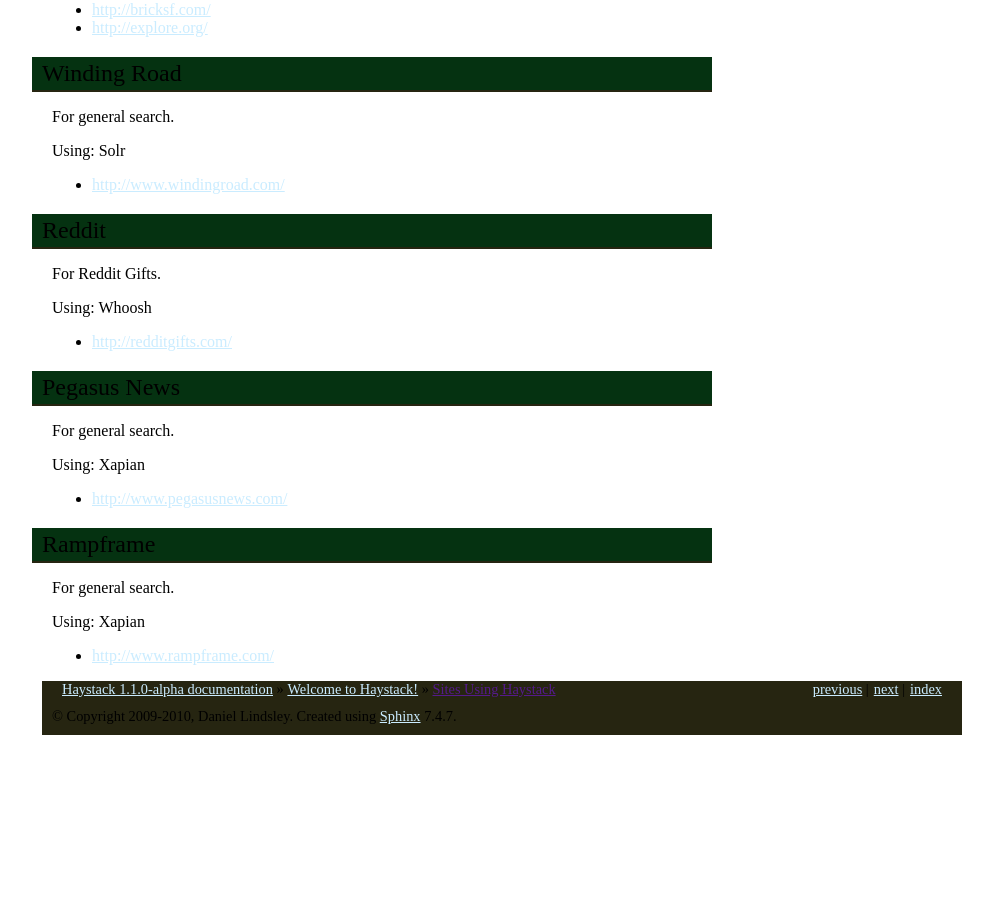
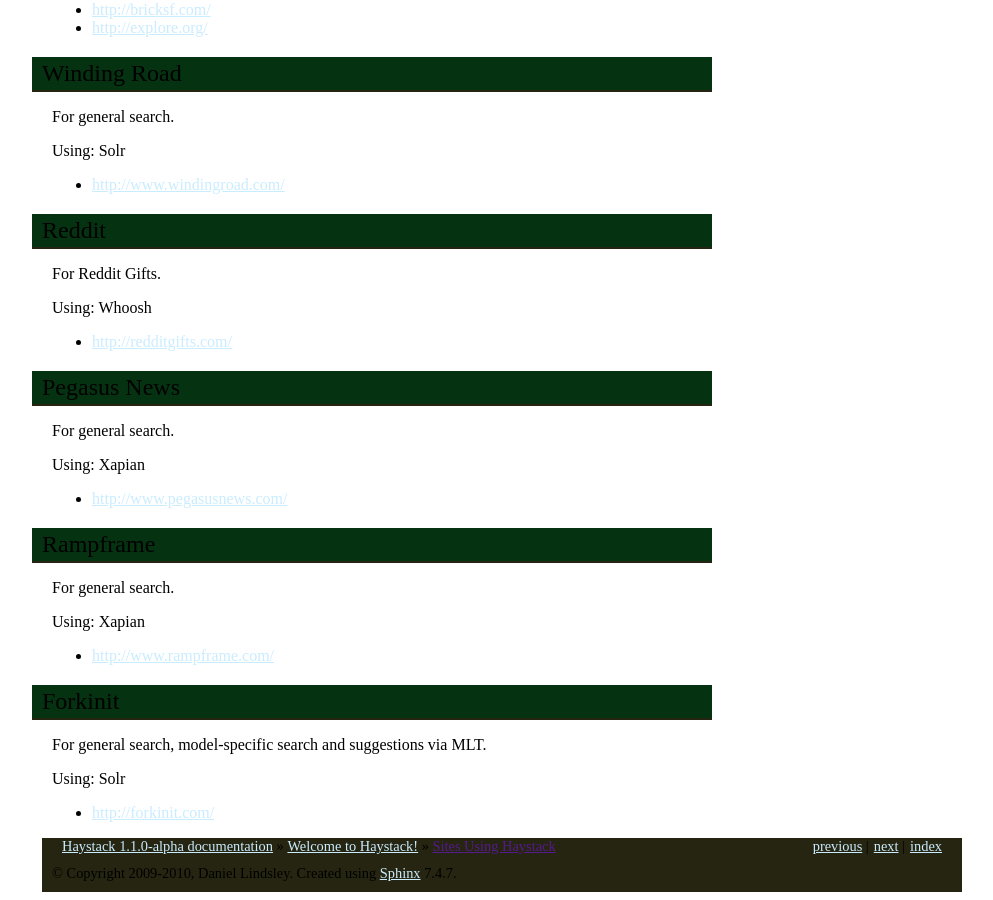
Before and after one commit to django-haystack/django-haystack, a Sphinx documentation site: the page built from docs/who_uses.rst, in a window 1280 px wide and 900 px high, scrolled down 1860 px. Shown: the whole window, without its empty margins (138-1131 px from the left). Built offline with Sphinx 7.4.7, drawn with Linux system fonts in a browser that asks for light colours; a style sheet for code colours, icons or effects is not loaded; before the commit the page ends 2603 px from its top, so only the background shows below that.

Commit message:
Added Forkinit to Who Uses.

```diff
--- a/docs/who_uses.rst
+++ b/docs/who_uses.rst
@@ -142,3 +142,13 @@
 Using: Xapian
 
 * http://www.rampframe.com/
+
+
+Forkinit
+--------
+
+For general search, model-specific search and suggestions via MLT.
+
+Using: Solr
+
+* http://forkinit.com/
```
